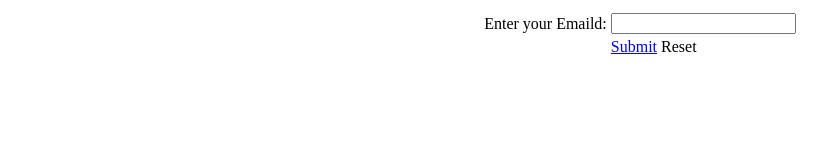
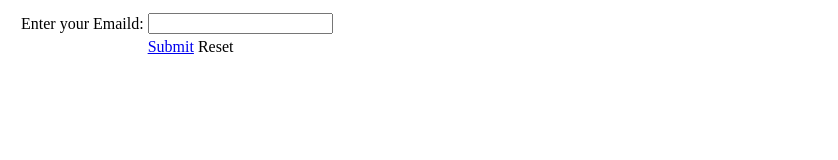
Before and after one commit to tatva5/TrustMasterBI, a plain HTML site: page TrustMasterBI/Authentication/forgotpin.html in a window 1280 px wide. Shown: the whole page, without its empty margins (0-838 px from the left). Drawn offline with Linux system fonts and the light colour scheme.

```diff
--- a/TrustMasterBI/Authentication/forgotpin.html
+++ b/TrustMasterBI/Authentication/forgotpin.html
@@ -6,8 +6,8 @@
 	</head>
 	<body>
 		<div data-role="view" data-title="Forgot Pin" data-layout="customwidHeader">
-			<div style="text-align: center; margin:10px;">
-				<table align="center">
+
+				<table style="text-align: center; margin:10px;">
 					<tr>
 						<td>
 							<label for="txtemailId" style="display: inline-block;">Enter your Emaild:</label>
@@ -25,7 +25,7 @@
 						</td>
 					</tr>
 				</table>
-			</div>
+
 		</div>
 	</body>
 </html>
```
Also changed, not shown: TrustMasterBI/Authentication/login.html (+1 -1 lines).
